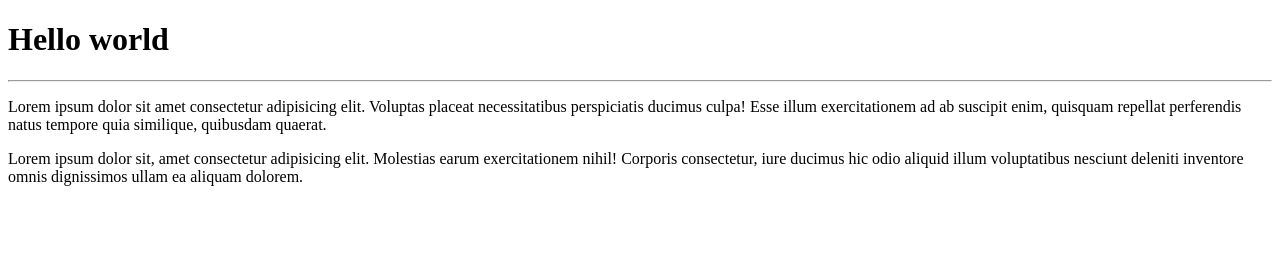
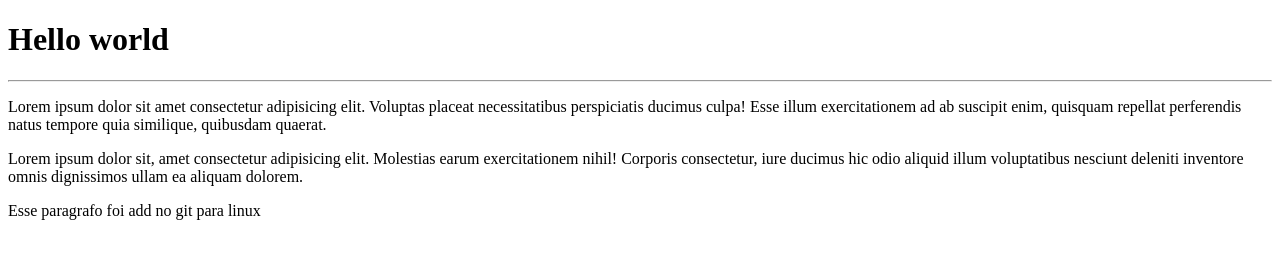
Before and after one commit to Castagnna/git-hub-course-cursoemvideo, a plain HTML site: page site-ex/index.html in a window 1280 px wide. Drawn offline with Linux system fonts and the light colour scheme.

Commit message:
indexchange

```diff
--- a/site-ex/index.html
+++ b/site-ex/index.html
@@ -10,5 +10,6 @@
     <hr>
     <p>Lorem ipsum dolor sit amet consectetur adipisicing elit. Voluptas placeat necessitatibus perspiciatis ducimus culpa! Esse illum exercitationem ad ab suscipit enim, quisquam repellat perferendis natus tempore quia similique, quibusdam quaerat.</p>
     <p>Lorem ipsum dolor sit, amet consectetur adipisicing elit. Molestias earum exercitationem nihil! Corporis consectetur, iure ducimus hic odio aliquid illum voluptatibus nesciunt deleniti inventore omnis dignissimos ullam ea aliquam dolorem.</p>
+    <p>Esse paragrafo foi add no git para linux</p>
 </body>
 </html>
```
